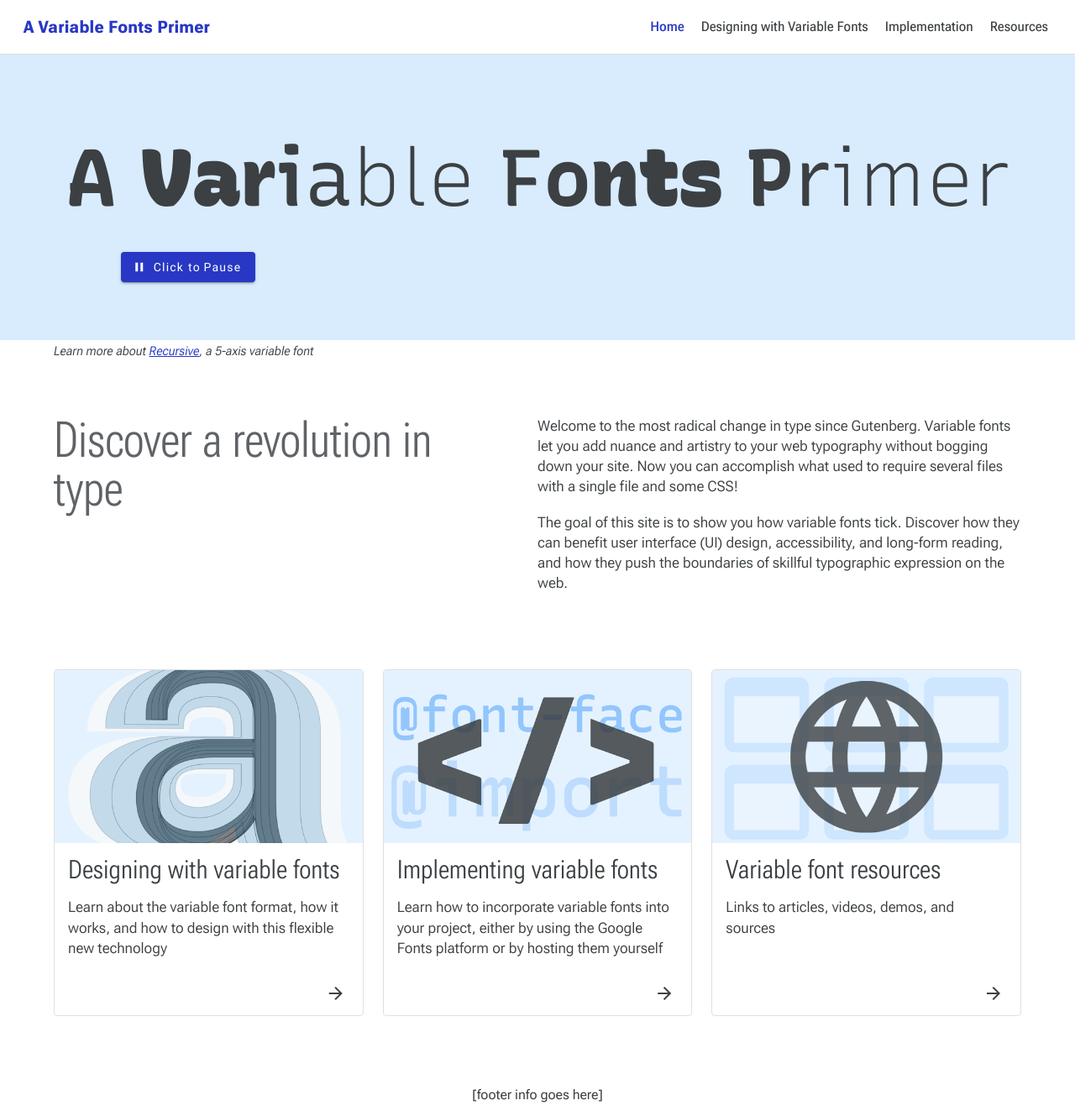
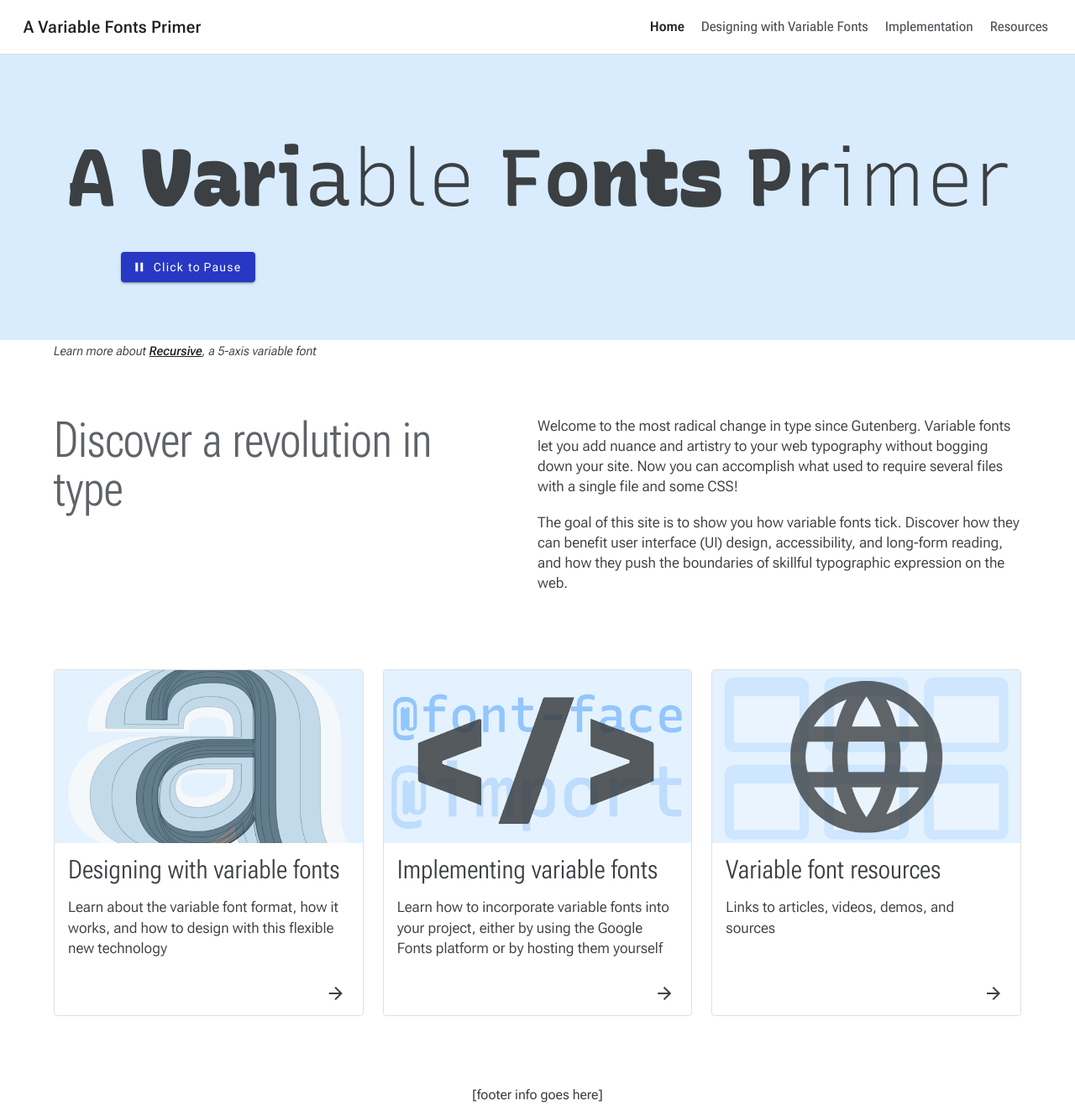
Before and after one commit to jpamental/variable-fonts, a Jekyll site: the page built from index.html, in a window 1280 px wide. Shown: the whole page at 84% size. Built offline with Jekyll 4.4.1, drawn with Linux system fonts in a browser that asks for light colours; a style sheet for code colours, icons or effects is not loaded.

Commit message:
Link style updates

```diff
--- a/_includes/beatrice/00-global/_02-colors.scss
+++ b/_includes/beatrice/00-global/_02-colors.scss
@@ -31,6 +31,7 @@ $color-blue-100: #bfddfc;
 $color-blue-50: #e4f2fe;
 
 $color-purple-900: #4f14c4;
+$color-gray-750: #4f5358;
 
 /* Demo colors */
 
@@ -48,9 +49,9 @@ $color-text-highlight: $color-gray-100;
 $color-text-highlight-secondary: $color-gray-50;
 $color-callout-highlight: $color-blue-50;
 $color-callout-highlight-secondary: lighten($color-blue-50, 2.5%);
-$color-text-link: $color-blue-900;
-$color-text-link-visited: $color-purple-900;
+$color-text-link: $color-gray-900;
+$color-text-link-visited: $color-gray-900;
 $color-text-link-hover: $color-coral;
 $color-text-link-focus: $color-coral;
 $color-text-link-active: $color-coral;
-$color-text-link-active-trail: $color-blue-900;
+$color-text-link-active-trail: $color-gray-900;
--- a/_includes/beatrice/01-atoms/01-typography/_01-typography.scss
+++ b/_includes/beatrice/01-atoms/01-typography/_01-typography.scss
@@ -27,7 +27,7 @@
   --color-callout-highlight-secondary: #{lighten($color-blue-50, 2.5%)};
   --color-callout-highlight-alt: #{darken($color-blue-100, 2.5%)};
   --color-callout-highlight-alt-secondary: #{lighten($color-blue-100, 2.5%)};
-  --color-text-menu-link: #{$color-gray-800};
+  --color-text-menu-link: #{$color-gray-750};
   --color-text-link: #{$color-text-link};
   --color-text-link-visited: #{$color-text-link-visited};
   --color-text-link-hover: #{$color-text-link-hover};
--- a/_includes/beatrice/01-atoms/01-typography/_02-links.scss
+++ b/_includes/beatrice/01-atoms/01-typography/_02-links.scss
@@ -6,33 +6,42 @@ a {
   &:link {
     color: $color-text-link;
     color: var(--color-text-link);
-    text-decoration: underline;
+    font-weight: 525;
+    text-decoration-line: underline;
     text-decoration-skip-ink: auto;
-
+    text-decoration-thickness: 0.05em;
+    text-underline-offset: .075em;
+    transition: all .2s ease;
   }
   &:visited,
   &.visited {
     color: $color-text-link-visited;
     color: var(--color-text-link-visited);
-    text-decoration: underline;
+    font-weight: 525;
+    text-decoration-line: underline;
     text-decoration-skip-ink: auto;
-  }
+    text-decoration-style: dotted;
+    text-decoration-color: $color-gray-500;
+}
   &:hover {
     color: $color-text-link-hover;
     color: var(--color-text-link-hover);
-    text-decoration: underline;
+    text-decoration-line: underline;
     text-decoration-skip-ink: auto;
+    text-decoration-thickness: 0.1em;
+    text-decoration-color: var(--color-text-link-hover);
   }
   &:focus {
     color: $color-text-link-focus;
     color: var(--color-text-link-focus);
-    text-decoration: underline;
+    text-decoration-line: underline;
     text-decoration-skip-ink: auto;
+    text-decoration-thickness: 0.1em;
   }
   &:active {
     color: $color-text-link-active;
     color: var(--color-text-link-active);
-    text-decoration: underline;
+    text-decoration-line: underline;
     text-decoration-skip-ink: auto;
   }
 }
@@ -41,18 +50,11 @@ a {
   a {
     &:link,
     &:visited {
-      background-image: none;
-      text-decoration: underline;
-      text-shadow: none;
       /* this below is so new it's not even in the editor's draft of the spec yet */
-      text-decoration-thickness: 0.05em;
-      text-underline-offset: .075em;
-      transition: all .2s ease;
       /* just to smooth the effect on hover */
     }
     &:hover,
     &:focus {
-      text-decoration-thickness: 0.1em;
     }
   }
 }
--- a/_includes/beatrice/02-molecules/01-menus/_main-menu.scss
+++ b/_includes/beatrice/02-molecules/01-menus/_main-menu.scss
@@ -54,7 +54,7 @@
       &.active {
         --color-text-link: var(--color-text-link-active-trail);
         --color-text-link-visited: var(--color-text-link-active-trail);
-        font-weight: 525;
+        font-weight: 575;
       }
     }
     &:hover,
```
Also changed, not shown: assets/css/styles.css, assets/js/main.js, 2 other files.
